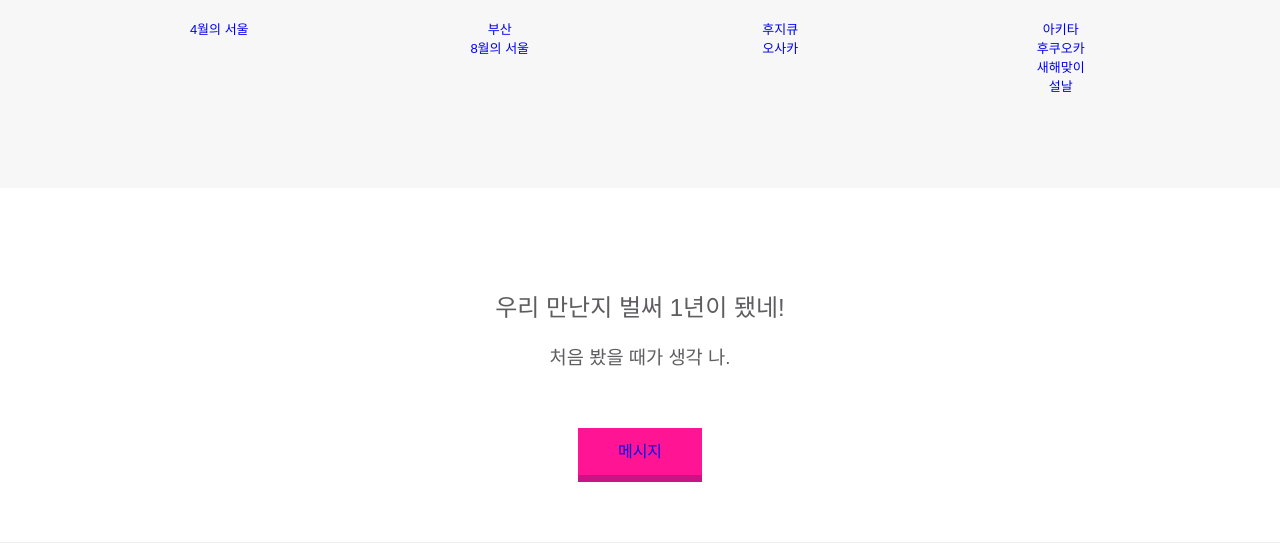
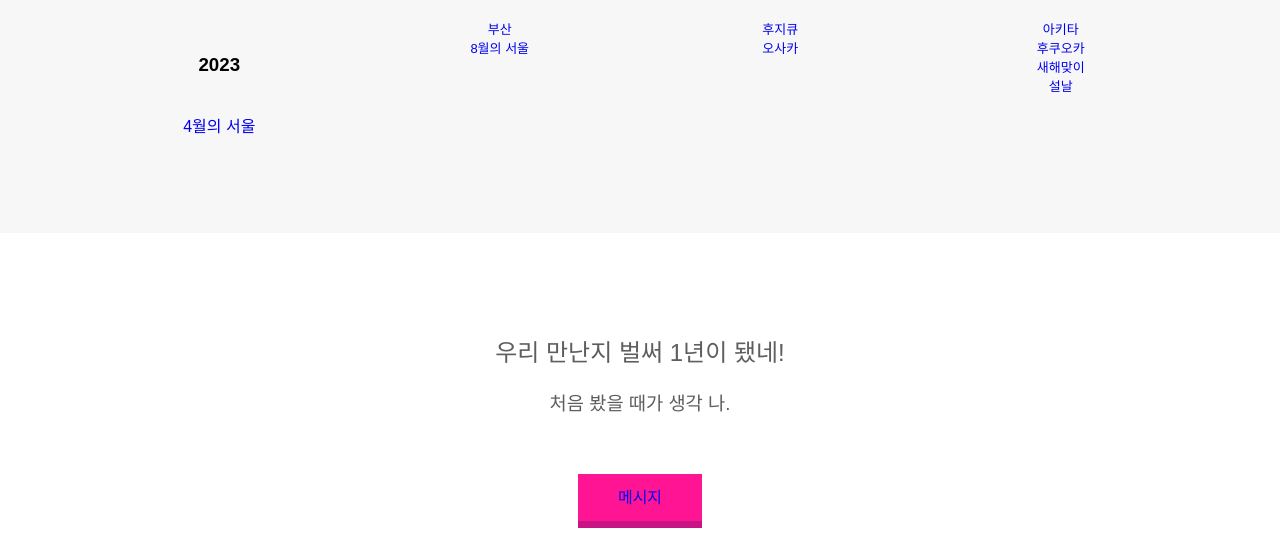
Before and after one commit to xoxopoussin/hbdmemories, a plain HTML site: page index.html in a window 1280 px wide. Shown: the part 1239-1790 px from the top of the page. Drawn offline with Linux system fonts and the light colour scheme.

Commit message:
Update index.html

```diff
--- a/index.html
+++ b/index.html
@@ -40,6 +40,7 @@
               <p>Spring</p>
             </div>
             <p class="text-contents">
+              <h3>2023</h3><br>
               <a href="4gatuseoul.html">4월의 서울</a>
             </p>
           </div>
```
